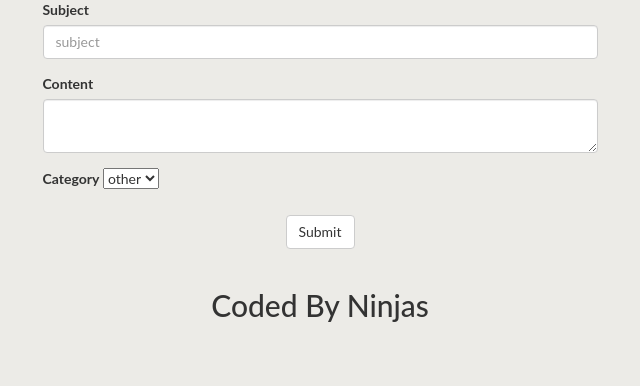
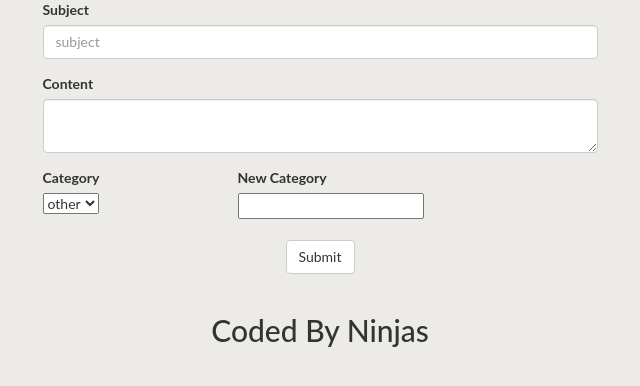
Before and after one commit to JPGITHUB1519/Cincinnatus-Final-Project, a Python web app: template templates/newpost.html in a window 1280 px wide. Shown: the part 90-476 px from the top of the page, without its empty margins (320-960 px from the left). Run offline with Jinja, Linux system fonts and the light colour scheme; the template is opened without the code that fills it, so the values that code supplies are empty; some libraries are stand-ins or nearby versions.

Commit message:
fix category bugs, update bugs and other bugs

```diff
--- a/static/css/style.css
+++ b/static/css/style.css
@@ -128,6 +128,16 @@ body
   display: block !important;
 }
 
+.float-left
+{
+  float: left;
+}
+
+.float-right
+{
+  float: right;
+}
+
 /* ==========================================================================
    Tables
    ==========================================================================
--- a/templates/newpost.html
+++ b/templates/newpost.html
@@ -16,17 +16,22 @@
 				</div>
 				<div class="row">
 					<div class="col-xs-4">
-						<label>Category</label>
+						<label class="visible">Category</label>
 						<select name="category" id="category">
-							{% for category in category_list %}
-								<option value="{{ category.key().id() }}">{{ category.name }}</option>
+							{% for category_entity in category_list %}
+								<!-- put default category if it has been taken -->
+								{% if category_entity.name == category.name %}
+									<option value="{{ category_entity.key().id() }}" selected>{{ category_entity.name }}</option>
+								{% else %}
+									<option value="{{ category_entity.key().id() }}">{{ category_entity.name }}</option>
+								{% endif %}
 							{% endfor %}
 							<option value="other">other</option>
 						</select>
 					</div>
 					<div class="col-xs-8 invisible" id="new_category">
-						<label>New Category</label>
-						<input type="" name="new_category">
+						<label class="visible">New Category</label>
+						<input id="new_category_text" type="" name="new_category">
 					</div>
 				</div>
 				<div class="row little-margin-top">
@@ -39,19 +44,31 @@
 		</div>
 	</div>
 	<script type="text/javascript">
+
 		$(document).ready(function(){
-			// show/hide new category
-			$("#category").change(function(){
-			    if($(this).val() == "other")
+			// function to ask if the user will put a new category
+			// it show/hide the new category input
+			function ask_category()
+			{
+				if($("#category").val() == "other")
 				{
 					$("#new_category").removeClass("invisible");
 					$("#new_category").addClass("visible");
 				}
 				else
 				{
+					$("#new_category_text").val("");
 					$("#new_category").addClass("invisible");
 					$("#new_category").removeClass("visible");
+					// putting a null value when hiding
+
 				}
+			}
+			// ask on load
+			ask_category()
+			// show/hide new category
+			$("#category").change(function(){
+			    ask_category()
 			});
 		});
 	</script>
--- a/utility.py
+++ b/utility.py
@@ -119,6 +119,10 @@ def get_category():
     """
     return list(Category.all())
 
+def category_by_id(category_id):
+    category_entity = Category.get_by_id(int(category_id), parent = ancestor_key)
+    return category_entity
+
 def get_permalink(post_id, update = False) :
     #cache reference memcache[postid] = [post, time]
     # create key from id
```
Also changed, not shown: handlers/main_handler.py (+12 -7 lines), handlers/newpost_handler.py (+30 -13 lines), templates/login.html (+14 -0 lines), README.md, 3 other files. Lines whose indentation alone changed are shown as unchanged.
